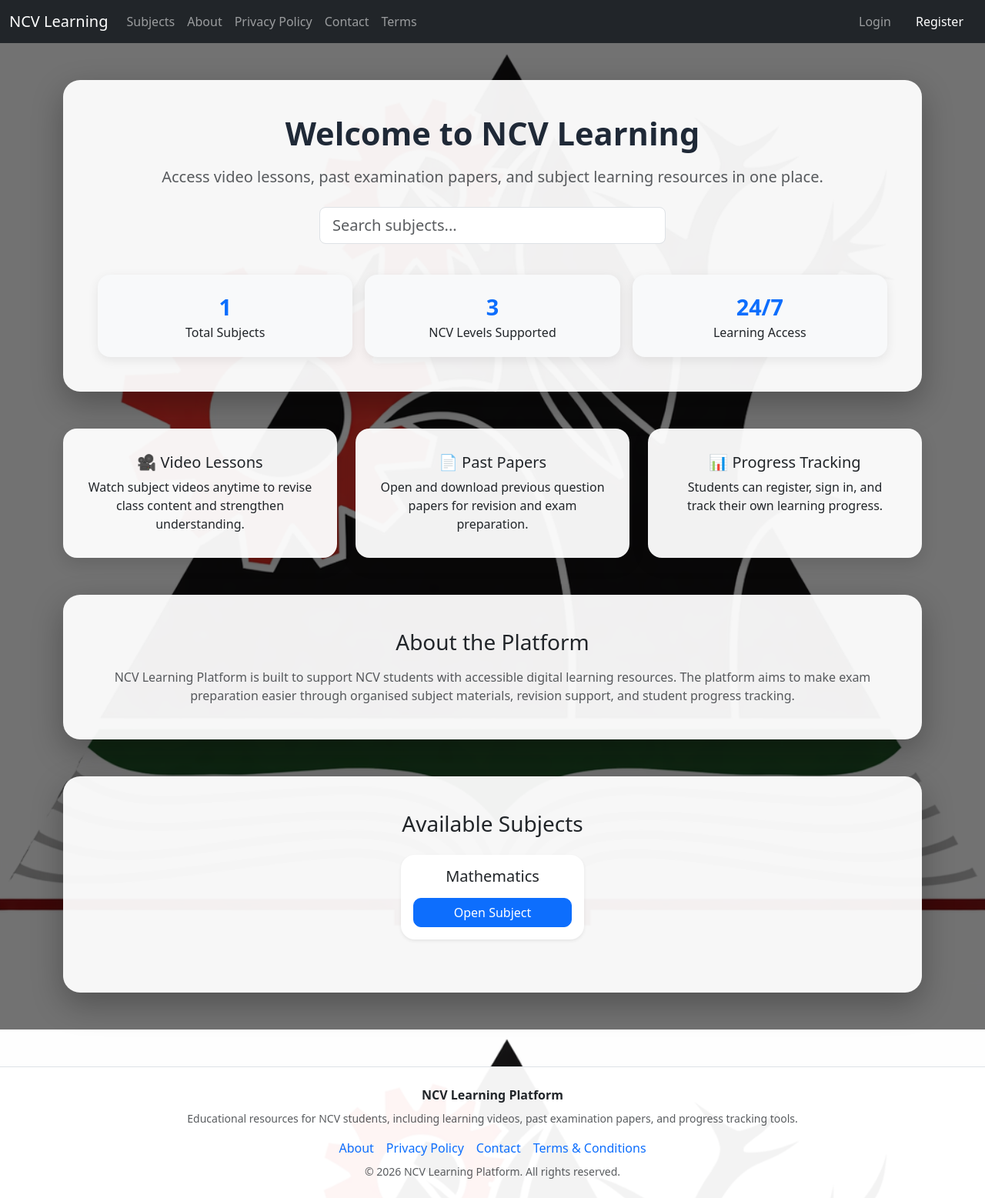
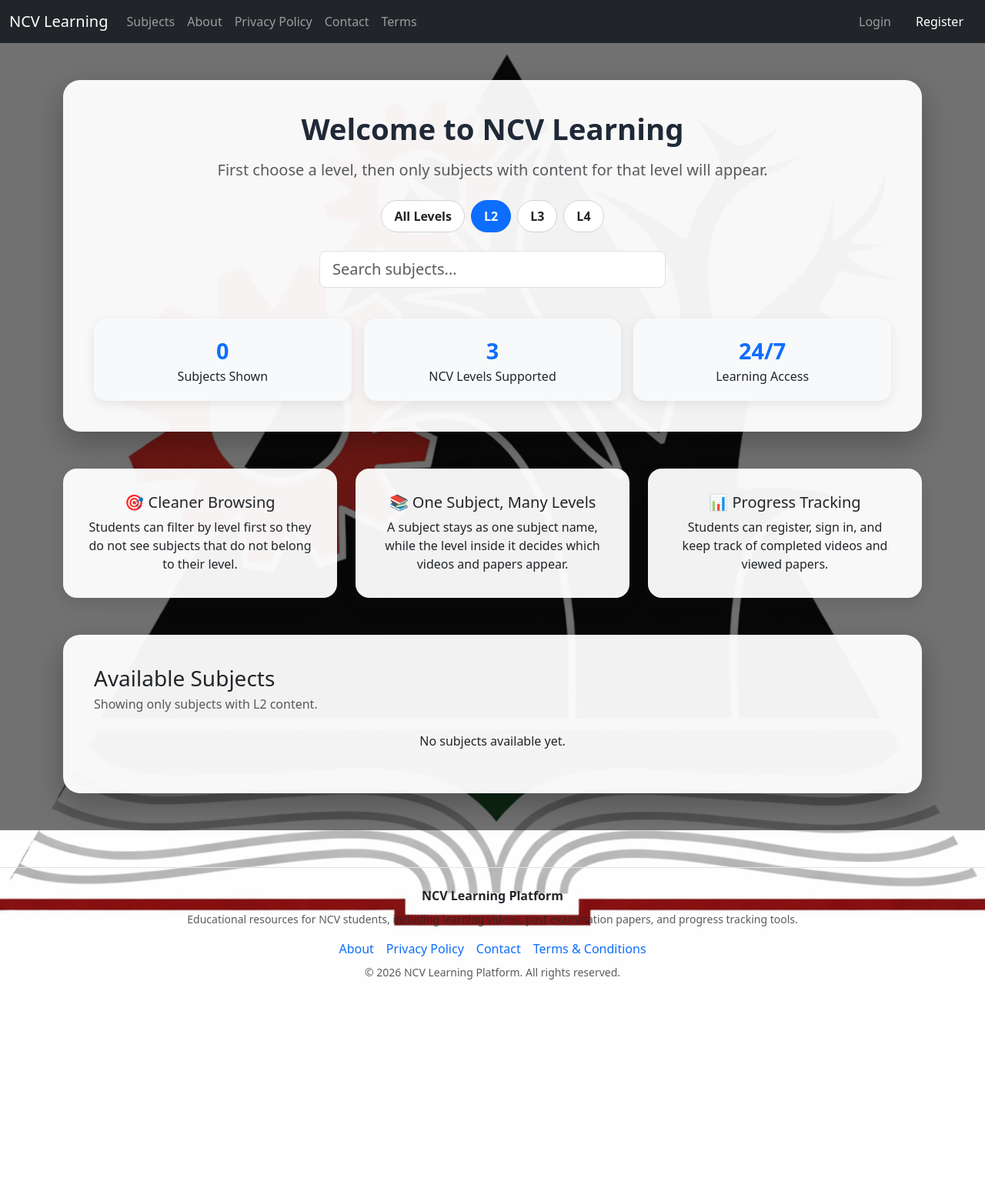
Before and after one commit to J-Codes24/ncv-learning-platform, a Django app: page /?level=L2 in a window 1280 px wide. Shown: the whole page at 77% size. After the commit the page ends 1273 px from the top, so only its background shows below. Run offline with Django 5.2, Linux system fonts and the light colour scheme; data comes from the database, SQL or seed files in the repository.

Commit message:
Improve subject and level flow

```diff
--- a/core/templates/core/index.html
+++ b/core/templates/core/index.html
@@ -24,14 +24,14 @@
             min-height: 100vh;
         }
         .hero-box {
-            background: rgba(255, 255, 255, 0.94);
+            background: rgba(255, 255, 255, 0.95);
             border-radius: 22px;
-            padding: 45px;
+            padding: 40px;
             box-shadow: 0 15px 40px rgba(0, 0, 0, 0.28);
         }
         .welcome-title {
             font-weight: 800;
-            font-size: 2.6rem;
+            font-size: 2.4rem;
             color: #1f2937;
         }
         .stats-box {
@@ -52,12 +52,8 @@
             overflow: hidden;
         }
         .subject-card:hover {
-            transform: translateY(-8px) scale(1.02);
-            box-shadow: 0 15px 30px rgba(0, 0, 0, 0.24);
-        }
-        .subject-btn {
-            width: 100%;
-            border-radius: 10px;
+            transform: translateY(-6px);
+            box-shadow: 0 15px 30px rgba(0, 0, 0, 0.18);
         }
         .feature-card {
             border: none;
@@ -65,13 +61,25 @@
             background: rgba(255, 255, 255, 0.95);
             box-shadow: 0 8px 22px rgba(0, 0, 0, 0.12);
         }
+        .level-pill {
+            display: inline-block;
+            padding: 8px 16px;
+            border-radius: 999px;
+            text-decoration: none;
+            border: 1px solid #ced4da;
+            color: #212529;
+            background: #fff;
+            font-weight: 600;
+        }
+        .level-pill.active {
+            background: #0d6efd;
+            color: #fff;
+            border-color: #0d6efd;
+        }
         .no-results {
             display: none;
             color: #6c757d;
             font-weight: 600;
-        }
-        footer {
-            background: rgba(255, 255, 255, 0.95);
         }
     </style>
 </head>
@@ -111,8 +119,15 @@
         <div class="hero-box text-center mb-5">
             <h1 class="welcome-title mb-3">Welcome to NCV Learning</h1>
             <p class="lead text-muted mb-4">
-                Access video lessons, past examination papers, and subject learning resources in one place.
+                First choose a level, then only subjects with content for that level will appear.
             </p>
+
+            <div class="d-flex justify-content-center flex-wrap gap-2 mb-4">
+                <a href="{% url 'home' %}" class="level-pill {% if not selected_level %}active{% endif %}">All Levels</a>
+                {% for lvl in valid_levels %}
+                    <a href="{% url 'home' %}?level={{ lvl }}" class="level-pill {% if selected_level == lvl %}active{% endif %}">{{ lvl }}</a>
+                {% endfor %}
+            </div>
 
             <div class="mb-4" style="max-width: 450px; margin: auto;">
                 <input type="text" id="subjectSearch" class="form-control form-control-lg" placeholder="Search subjects...">
@@ -121,8 +136,8 @@
             <div class="row g-3 mt-2">
                 <div class="col-md-4">
                     <div class="stats-box">
-                        <div class="stats-number">{{ subjects|length }}</div>
-                        <div>Total Subjects</div>
+                        <div class="stats-number">{{ subject_cards|length }}</div>
+                        <div>Subjects Shown</div>
                     </div>
                 </div>
                 <div class="col-md-4">
@@ -144,16 +159,16 @@
             <div class="col-md-4">
                 <div class="card feature-card h-100 p-3">
                     <div class="card-body">
-                        <h5 class="card-title">🎥 Video Lessons</h5>
-                        <p class="card-text">Watch subject videos anytime to revise class content and strengthen understanding.</p>
+                        <h5 class="card-title">🎯 Cleaner Browsing</h5>
+                        <p class="card-text">Students can filter by level first so they do not see subjects that do not belong to their level.</p>
                     </div>
                 </div>
             </div>
             <div class="col-md-4">
                 <div class="card feature-card h-100 p-3">
                     <div class="card-body">
-                        <h5 class="card-title">📄 Past Papers</h5>
-                        <p class="card-text">Open and download previous question papers for revision and exam preparation.</p>
+                        <h5 class="card-title">📚 One Subject, Many Levels</h5>
+                        <p class="card-text">A subject stays as one subject name, while the level inside it decides which videos and papers appear.</p>
                     </div>
                 </div>
             </div>
@@ -161,27 +176,52 @@
                 <div class="card feature-card h-100 p-3">
                     <div class="card-body">
                         <h5 class="card-title">📊 Progress Tracking</h5>
-                        <p class="card-text">Students can register, sign in, and track their own learning progress.</p>
+                        <p class="card-text">Students can register, sign in, and keep track of completed videos and viewed papers.</p>
                     </div>
                 </div>
             </div>
         </div>
 
-        <div class="hero-box text-center mb-5">
-            <h3 class="mb-3">About the Platform</h3>
-            <p class="text-muted mb-0">NCV Learning Platform is built to support NCV students with accessible digital learning resources. The platform aims to make exam preparation easier through organised subject materials, revision support, and student progress tracking.</p>
-        </div>
-
         <div class="hero-box text-center">
-            <h3 class="mb-4">Available Subjects</h3>
+            <div class="d-flex justify-content-between align-items-center flex-wrap gap-2 mb-4">
+                <div class="text-start">
+                    <h3 class="mb-1">Available Subjects</h3>
+                    {% if selected_level %}
+                        <p class="text-muted mb-0">Showing only subjects with {{ selected_level }} content.</p>
+                    {% else %}
+                        <p class="text-muted mb-0">Choose a level above for a cleaner subject list.</p>
+                    {% endif %}
+                </div>
+            </div>
 
             <div class="row justify-content-center" id="subjectsContainer">
-                {% for subject in subjects %}
-                    <div class="col-md-4 col-lg-3 mb-4 subject-item">
+                {% for item in subject_cards %}
+                    <div class="col-md-6 col-lg-4 mb-4 subject-item">
                         <div class="card subject-card shadow-sm h-100">
-                            <div class="card-body text-center d-flex flex-column justify-content-center">
-                                <h5 class="card-title mb-3 subject-name">{{ subject.name }}</h5>
-                                <a href="{% url 'subject_detail' subject.id %}" class="btn btn-primary subject-btn">Open Subject</a>
+                            <div class="card-body text-start p-4 d-flex flex-column">
+                                <h5 class="card-title mb-3 subject-name">{{ item.subject.name }}</h5>
+
+                                <div class="mb-3 d-flex flex-wrap gap-2">
+                                    {% for level in item.levels %}
+                                        <span class="badge {% if selected_level == level.code %}bg-primary{% else %}bg-secondary{% endif %}">
+                                            {{ level.code }} • {{ level.video_count }} videos • {{ level.paper_count }} papers
+                                        </span>
+                                    {% endfor %}
+                                </div>
+
+                                <p class="text-muted small mb-4">
+                                    {{ item.total_resources }} total learning resources available for this subject.
+                                </p>
+
+                                <div class="mt-auto d-flex gap-2 flex-wrap">
+                                    {% if selected_level %}
+                                        <a href="{% url 'subject_detail' item.subject.id %}?level={{ selected_level }}" class="btn btn-primary">Open Subject</a>
+                                        <a href="{% url 'videos_by_subject' item.subject.id %}?level={{ selected_level }}" class="btn btn-outline-primary">Videos</a>
+                                        <a href="{% url 'past_papers_by_subject' item.subject.id %}?level={{ selected_level }}" class="btn btn-outline-success">Past Papers</a>
+                                    {% else %}
+                                        <a href="{% url 'subject_detail' item.subject.id %}" class="btn btn-primary">Choose Level</a>
+                                    {% endif %}
+                                </div>
                             </div>
                         </div>
                     </div>
--- a/core/views.py
+++ b/core/views.py
@@ -4,6 +4,7 @@ from django.contrib.auth.decorators import login_required
 from django.db.models import Count, Q
 from django.http import HttpResponse
 from django.shortcuts import get_object_or_404, redirect, render
+from django.urls import reverse
 
 from .forms import RegisterForm
 from .models import (
@@ -18,15 +19,97 @@ from .models import (
 VALID_LEVELS = ["L2", "L3", "L4"]
 
 
+def _build_subject_cards(selected_level=""):
+    subjects = Subject.objects.all().order_by("name")
+    subject_cards = []
+
+    for subject in subjects:
+        level_summary = []
+        has_selected_level = False
+        total_resources = 0
+
+        for level in VALID_LEVELS:
+            video_count = Video.objects.filter(subject=subject, level=level).count()
+            paper_count = PastPaper.objects.filter(subject=subject, level=level).count()
+            has_content = video_count > 0 or paper_count > 0
+
+            if has_content:
+                total_resources += video_count + paper_count
+                level_summary.append(
+                    {
+                        "code": level,
+                        "video_count": video_count,
+                        "paper_count": paper_count,
+                        "has_content": has_content,
+                    }
+                )
+
+            if selected_level == level and has_content:
+                has_selected_level = True
+
+        if selected_level and not has_selected_level:
+            continue
+
+        subject_cards.append(
+            {
+                "subject": subject,
+                "levels": level_summary,
+                "total_resources": total_resources,
+            }
+        )
+
+    return subject_cards
+
+
 def home(request):
-    subjects = Subject.objects.all()
-    return render(request, "core/index.html", {"subjects": subjects})
+    selected_level = request.GET.get("level", "").strip()
+    if selected_level not in VALID_LEVELS:
+        selected_level = ""
+
+    subject_cards = _build_subject_cards(selected_level)
+
+    return render(
+        request,
+        "core/index.html",
+        {
+            "subject_cards": subject_cards,
+            "selected_level": selected_level,
+            "valid_levels": VALID_LEVELS,
+        },
+    )
 
 
 @login_required
 def subject_detail(request, subject_id):
     subject = get_object_or_404(Subject, id=subject_id)
-    return render(request, "core/subject_detail.html", {"subject": subject})
+    selected_level = request.GET.get("level", "").strip()
+    if selected_level not in VALID_LEVELS:
+        selected_level = ""
+
+    level_cards = []
+    for level in VALID_LEVELS:
+        video_count = Video.objects.filter(subject=subject, level=level).count()
+        paper_count = PastPaper.objects.filter(subject=subject, level=level).count()
+        if video_count > 0 or paper_count > 0:
+            level_cards.append(
+                {
+                    "code": level,
+                    "video_count": video_count,
+                    "paper_count": paper_count,
+                    "is_selected": selected_level == level,
+                }
+            )
+
+    return render(
+        request,
+        "core/subject_detail.html",
+        {
+            "subject": subject,
+            "level_cards": level_cards,
+            "selected_level": selected_level,
+            "valid_levels": VALID_LEVELS,
+        },
+    )
 
 
 @login_required
@@ -35,7 +118,7 @@ def videos_by_subject(request, subject_id):
     level = request.GET.get("level", "").strip()
 
     if level in VALID_LEVELS:
-        videos = Video.objects.filter(subject=subject, level=level).order_by("-uploaded_at")
+        videos = Video.objects.filter(subject=subject, level=level).order_by("title", "-uploaded_at")
     else:
         videos = Video.objects.none()
         level = ""
@@ -64,7 +147,7 @@ def past_papers_by_subject(request, subject_id):
     level = request.GET.get("level", "").strip()
 
     if level in VALID_LEVELS:
-        papers = PastPaper.objects.filter(subject=subject, level=level).order_by("-uploaded_at")
+        papers = PastPaper.objects.filter(subject=subject, level=level).order_by("title", "-uploaded_at")
     else:
         papers = PastPaper.objects.none()
         level = ""
@@ -210,7 +293,7 @@ def mark_video_complete(request, video_id):
         defaults={"completed": True},
     )
 
-    return redirect("videos_by_subject", subject_id=video.subject.id)
+    return redirect(f"{reverse('videos_by_subject', kwargs={'subject_id': video.subject.id})}?level={video.level}")
 
 
 @login_required
@@ -223,7 +306,7 @@ def mark_paper_viewed(request, paper_id):
         defaults={"viewed": True},
     )
 
-    return redirect("past_papers_by_subject", subject_id=paper.subject.id)
+    return redirect(f"{reverse('past_papers_by_subject', kwargs={'subject_id': paper.subject.id})}?level={paper.level}")
 
 
 def create_admin(request):
```
Also changed, not shown: core/templates/core/subject_detail.html (+30 -28 lines).
